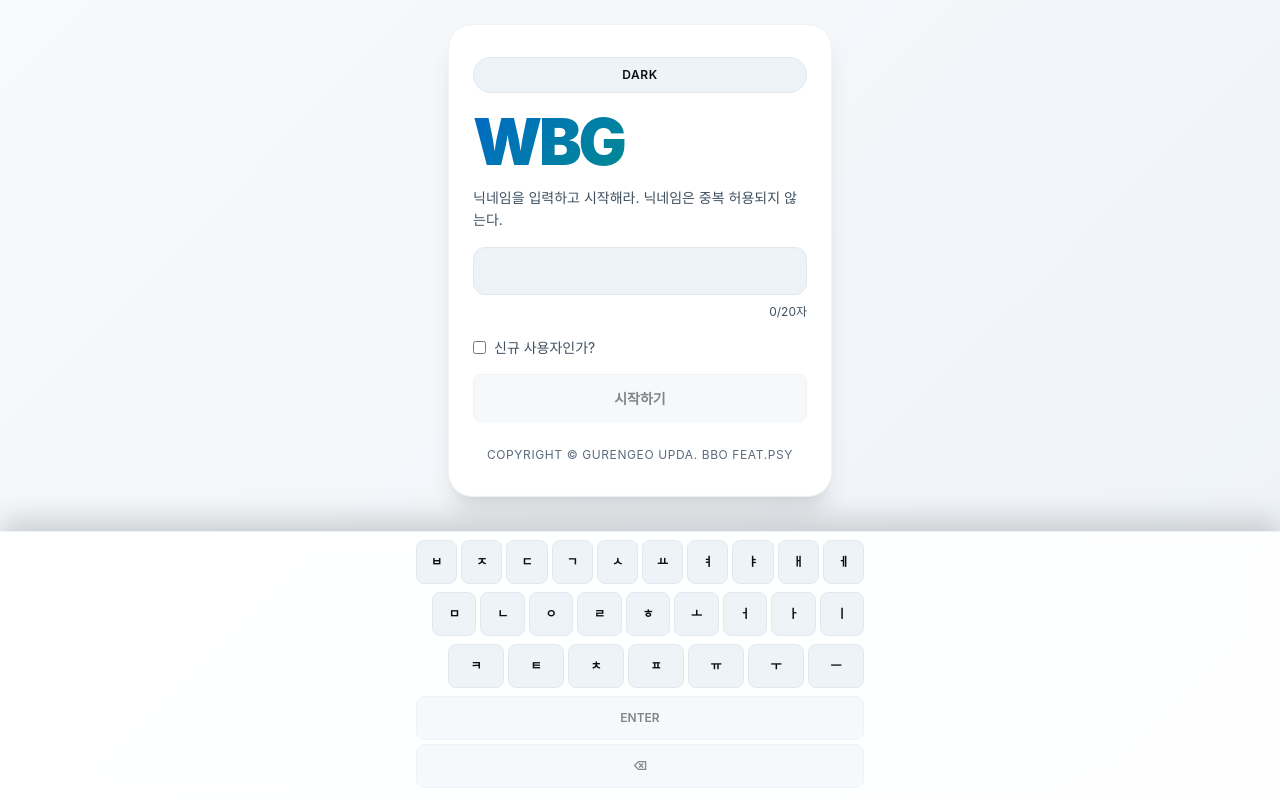
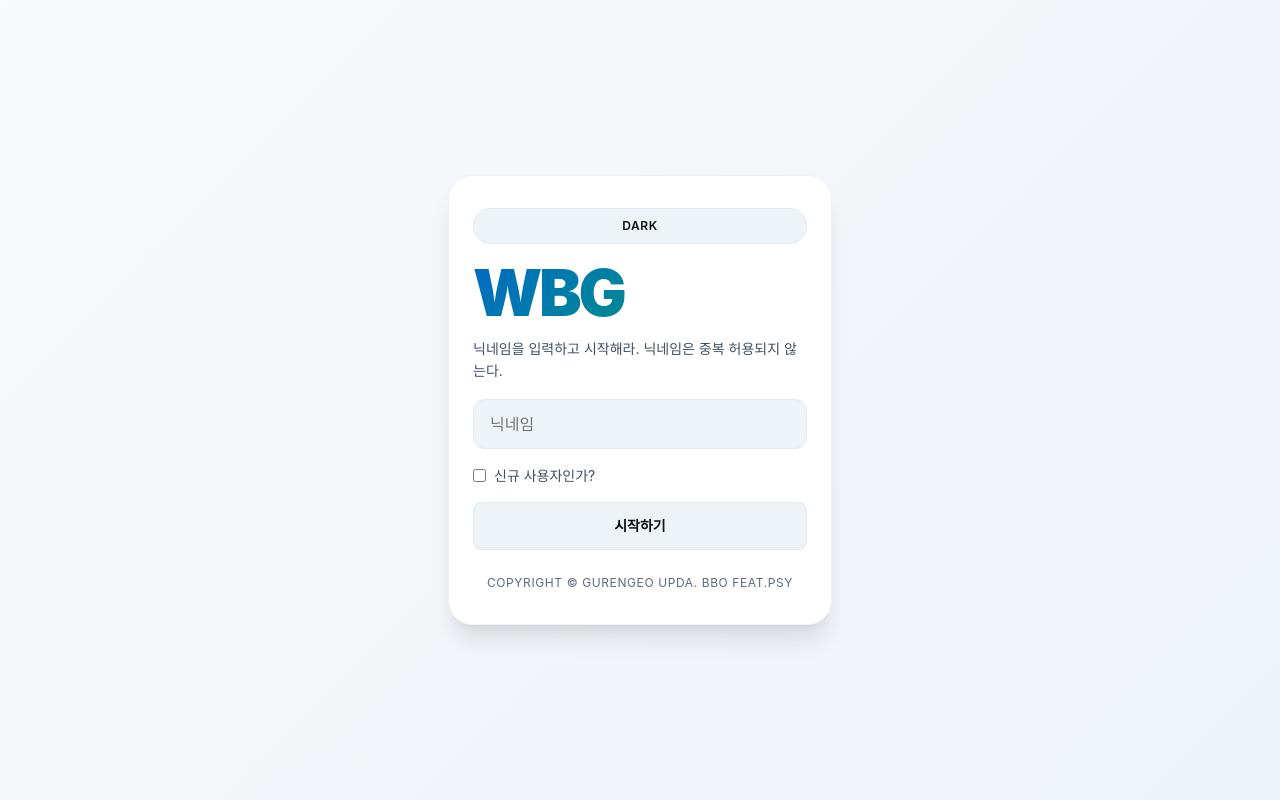
Before and after one commit to BLU30CEAN/korean-baseball, a Next.js app: page / in a window 1280 px wide. Built offline with nearby package versions, Linux system fonts and the light colour scheme.

Commit message:
fix : keyboard 태우기

```diff
--- a/components/game/WordBaseballGame.tsx
+++ b/components/game/WordBaseballGame.tsx
@@ -26,7 +26,6 @@ import {
   createDefaultGameStats,
   normalizeGameStats,
 } from "@/lib/game/stats";
-import { composeHangulWord, toJamoString } from "@/lib/game/hangul";
 import { judgeGuess, isValidGuess, mergeKeyboardState } from "@/lib/game/logic";
 import {
   validateWordRealtime,
@@ -359,7 +358,6 @@ export default function WordBaseballGame({
   const [coreHintUsed, setCoreHintUsed] = useState(0);
   const [nickname, setNickname] = useState("");
   const [nicknameInput, setNicknameInput] = useState("");
-  const [nicknameJamo, setNicknameJamo] = useState<string[]>([]);
   const [isNewUser, setIsNewUser] = useState(false);
   const [authReady, setAuthReady] = useState(false);
   const [authPending, setAuthPending] = useState(false);
@@ -476,67 +474,6 @@ export default function WordBaseballGame({
       }
     },
     [],
-  );
-
-  const nicknamePreviewText = useMemo(
-    () => composeHangulWord(nicknameJamo.join("")),
-    [nicknameJamo],
-  );
-
-  const nicknameJamoComplete = useMemo(() => {
-    if (nicknameJamo.length === 0) {
-      return false;
-    }
-    return toJamoString(nicknamePreviewText) === nicknameJamo.join("");
-  }, [nicknameJamo, nicknamePreviewText]);
-
-  const nicknameCanSubmit = useMemo(
-    () =>
-      nicknameJamoComplete &&
-      nicknamePreviewText.length >= 2 &&
-      nicknamePreviewText.length <= NICKNAME_MAX_LENGTH,
-    [nicknameJamoComplete, nicknamePreviewText],
-  );
-
-  const handleNicknamePress = useCallback(
-    (value: string) => {
-      if (authPending) {
-        return;
-      }
-
-      if (value === "Enter") {
-        if (!nicknameCanSubmit) {
-          return;
-        }
-        void submitNickname(nicknamePreviewText, isNewUser);
-        return;
-      }
-
-      if (value === "⌫" || value === "Backspace") {
-        setNicknameJamo((previous) => previous.slice(0, -1));
-        return;
-      }
-
-      if (!TYPEABLE_JAMO.has(value)) {
-        return;
-      }
-
-      setNicknameJamo((previous) => {
-        const next = applyJamoInput(previous, value);
-        const composed = composeHangulWord(next.join(""));
-        if (composed.length > NICKNAME_MAX_LENGTH) {
-          return previous;
-        }
-        return next;
-      });
-    },
-    [
-      authPending,
-      isNewUser,
-      nicknameCanSubmit,
-      nicknamePreviewText,
-      submitNickname,
-    ],
   );
 
   useEffect(() => {
@@ -1007,72 +944,6 @@ export default function WordBaseballGame({
     </div>
   );
 
-  const renderNicknameKeyboardButton = (keyEntry: {
-    physical: string;
-    label: string;
-  }) => {
-    if (keyEntry.physical === "Enter") {
-      const disabled = authPending || !nicknameCanSubmit;
-
-      return (
-        <button
-          key={keyEntry.physical}
-          type="button"
-          className={`key key--wide${disabled ? " key--disabled" : ""}`}
-          onClick={() => handleNicknamePress(keyEntry.label)}
-          disabled={disabled}
-        >
-          <span className="keyLabel">{keyEntry.label}</span>
-        </button>
-      );
-    }
-
-    if (keyEntry.physical === "Backspace") {
-      const disabled = authPending || nicknameJamo.length === 0;
-
-      return (
-        <button
-          key={keyEntry.physical}
-          type="button"
-          className={`key key--wide${disabled ? " key--disabled" : ""}`}
-          onClick={() => handleNicknamePress(keyEntry.label)}
-          disabled={disabled}
-        >
-          <span className="keyLabel">{keyEntry.label}</span>
-        </button>
-      );
-    }
-
-    const letterDisabled = authPending;
-
-    return (
-      <button
-        key={keyEntry.physical}
-        type="button"
-        className={`key${letterDisabled ? " key--disabled" : ""}`}
-        onClick={() => handleNicknamePress(keyEntry.label)}
-        disabled={letterDisabled}
-        aria-label={keyEntry.label}
-      >
-        <span className="keyLabel">{keyEntry.label}</span>
-      </button>
-    );
-  };
-
-  const renderNicknameKeyboardRow = (
-    row: readonly { physical: string; label: string }[],
-    rowKey: string,
-    rowClassName = "",
-  ) => (
-    <div
-      key={rowKey}
-      className={`keyboardRow${rowClassName ? ` ${rowClassName}` : ""}`}
-      style={{ gridTemplateColumns: `repeat(${row.length}, minmax(0, 1fr))` }}
-    >
-      {row.map(renderNicknameKeyboardButton)}
-    </div>
-  );
-
   const handleLetter = useCallback(
     (letter: string) => {
       if (status !== "playing" || !TYPEABLE_JAMO.has(letter)) {
@@ -1131,21 +1002,21 @@ export default function WordBaseballGame({
         return;
       }
 
+      const active = document.activeElement as HTMLElement | null;
+      if (
+        active &&
+        (active.tagName === "INPUT" ||
+          active.tagName === "TEXTAREA" ||
+          active.isContentEditable)
+      ) {
+        return;
+      }
+
+      if (!nickname || isLoading) {
+        return;
+      }
+
       event.preventDefault();
-
-      if (authReady && !nickname) {
-        handleNicknamePress(resolved);
-        return;
-      }
-
-      if (!nickname) {
-        return;
-      }
-
-      if (isLoading) {
-        return;
-      }
-
       handlePress(resolved);
     };
 
@@ -1153,7 +1024,7 @@ export default function WordBaseballGame({
     return () => {
       window.removeEventListener("keydown", onKeyDown);
     };
-  }, [authReady, handleNicknamePress, handlePress, isLoading, nickname]);
+  }, [handlePress, isLoading, nickname]);
 
   const [isLoadingSlowMessage, setIsLoadingSlowMessage] = useState(false);
   const isWordBankLoading = authReady && !!nickname && isLoading;
@@ -1284,11 +1155,8 @@ export default function WordBaseballGame({
 
   if (!nickname) {
     return (
-      <main
-        className="loadingState loadingState--nickname"
-        data-theme={themeMode}
-      >
-        <div className="loadingCard authCard authCard--brand nicknameAuthCard">
+      <main className="loadingState" data-theme={themeMode}>
+        <div className="loadingCard authCard authCard--brand">
           <button
             type="button"
             className="themeToggle"
@@ -1301,22 +1169,19 @@ export default function WordBaseballGame({
           <p className="heroCopy">
             닉네임을 입력하고 시작해라. 닉네임은 중복 허용되지 않는다.
           </p>
-          <div className="nicknamePreviewShell">
-            <div
-              className="authInput nicknamePreview"
-              role="textbox"
-              aria-readonly="true"
-              aria-label="닉네임"
-            >
-              {nicknamePreviewText.length > 0 ? nicknamePreviewText : " "}
-            </div>
-            {nicknameJamo.length > 0 && !nicknameJamoComplete ? (
-              <p className="nicknameIncompleteNote">자모 조합을 마저 완성해라.</p>
-            ) : null}
-            <p className="nicknameLengthHint">
-              {nicknamePreviewText.length}/{NICKNAME_MAX_LENGTH}자
-            </p>
-          </div>
+          <input
+            className="authInput"
+            value={nicknameInput}
+            onChange={(event) => setNicknameInput(event.target.value)}
+            placeholder="닉네임"
+            maxLength={NICKNAME_MAX_LENGTH}
+            autoComplete="nickname"
+            autoCapitalize="off"
+            autoCorrect="off"
+            spellCheck={false}
+            lang="ko"
+            inputMode="text"
+          />
           <label className="authCheck">
             <input
               type="checkbox"
@@ -1328,15 +1193,12 @@ export default function WordBaseballGame({
           {authError ? <p className="authError">{authError}</p> : null}
           <button
             type="button"
-            className={`key actionButton${authPending || !nicknameCanSubmit ? " key--disabled" : ""}`}
-            disabled={authPending || !nicknameCanSubmit}
+            className={`key actionButton${authPending ? " key--disabled" : ""}`}
+            disabled={authPending}
             onClick={async () => {
-              const success = await submitNickname(nicknamePreviewText, isNewUser);
+              const success = await submitNickname(nicknameInput, isNewUser);
               if (success) {
-                setNicknameInput(
-                  nicknamePreviewText.trim().replace(/\s+/g, " "),
-                );
-                setNicknameJamo([]);
+                setNicknameInput((value) => value.trim().replace(/\s+/g, " "));
               }
             }}
           >
@@ -1350,23 +1212,6 @@ export default function WordBaseballGame({
             )}
           </button>
           <p className="creditLine">copyright © gurengeo upda. BBO feat.PSY</p>
-        </div>
-
-        <div className="nicknameKeyboardDock" aria-label="닉네임 입력 키보드">
-          <div className="keyboard nicknameKeyboard">
-            {QWERTY_KEY_ROWS.map((row, rowIndex) =>
-              renderNicknameKeyboardRow(
-                row,
-                `nickname-qwerty-${rowIndex}`,
-                rowIndex === 1
-                  ? "keyboardRow--offset-1"
-                  : rowIndex === 2
-                    ? "keyboardRow--offset-2"
-                    : "",
-              ),
-            )}
-            {renderNicknameKeyboardRow(ACTION_KEY_ROW, "nickname-actions")}
-          </div>
         </div>
       </main>
     );
```
Also changed, not shown: 1 other file (tests, documents, lock files or other folders).
